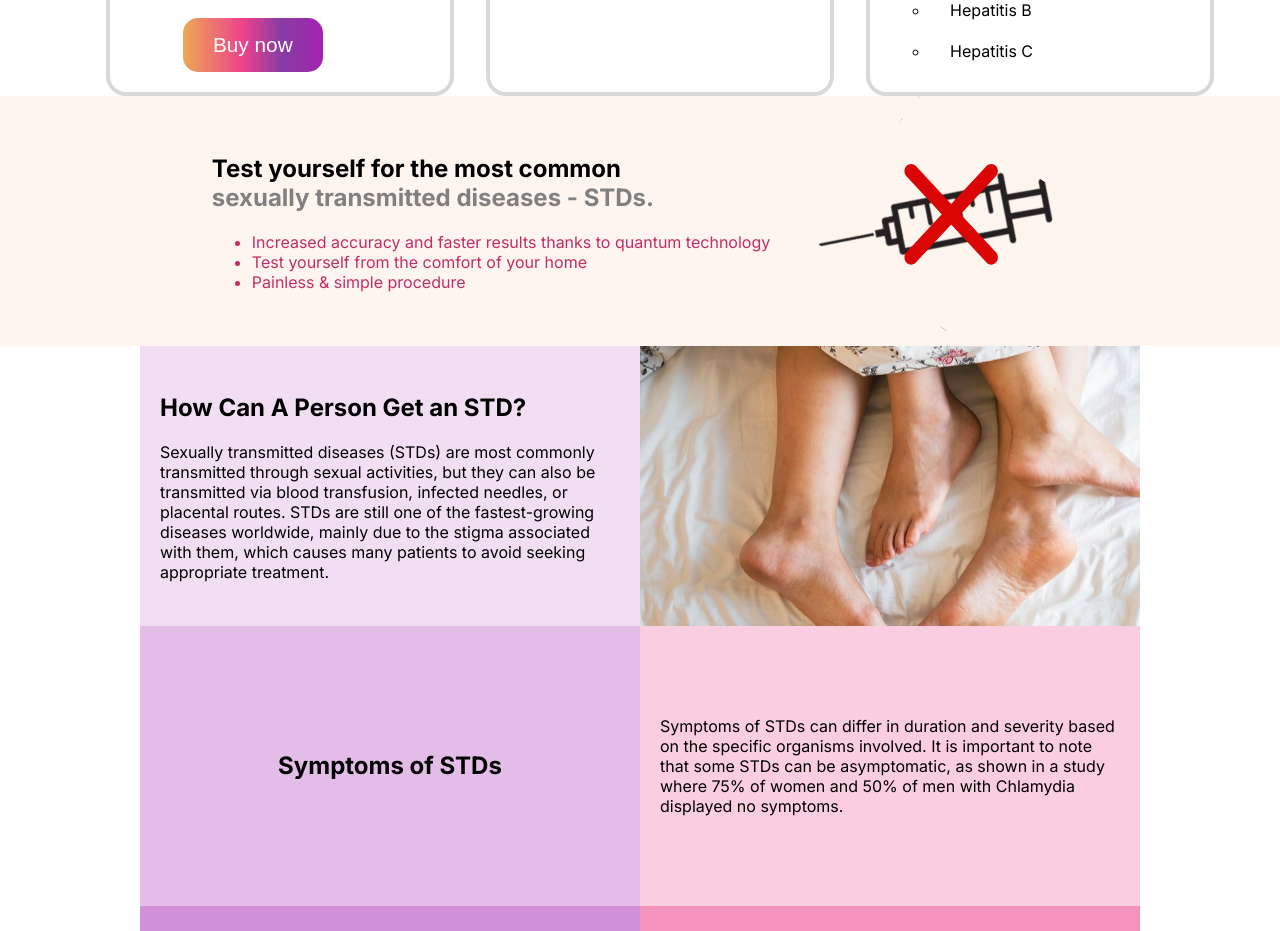
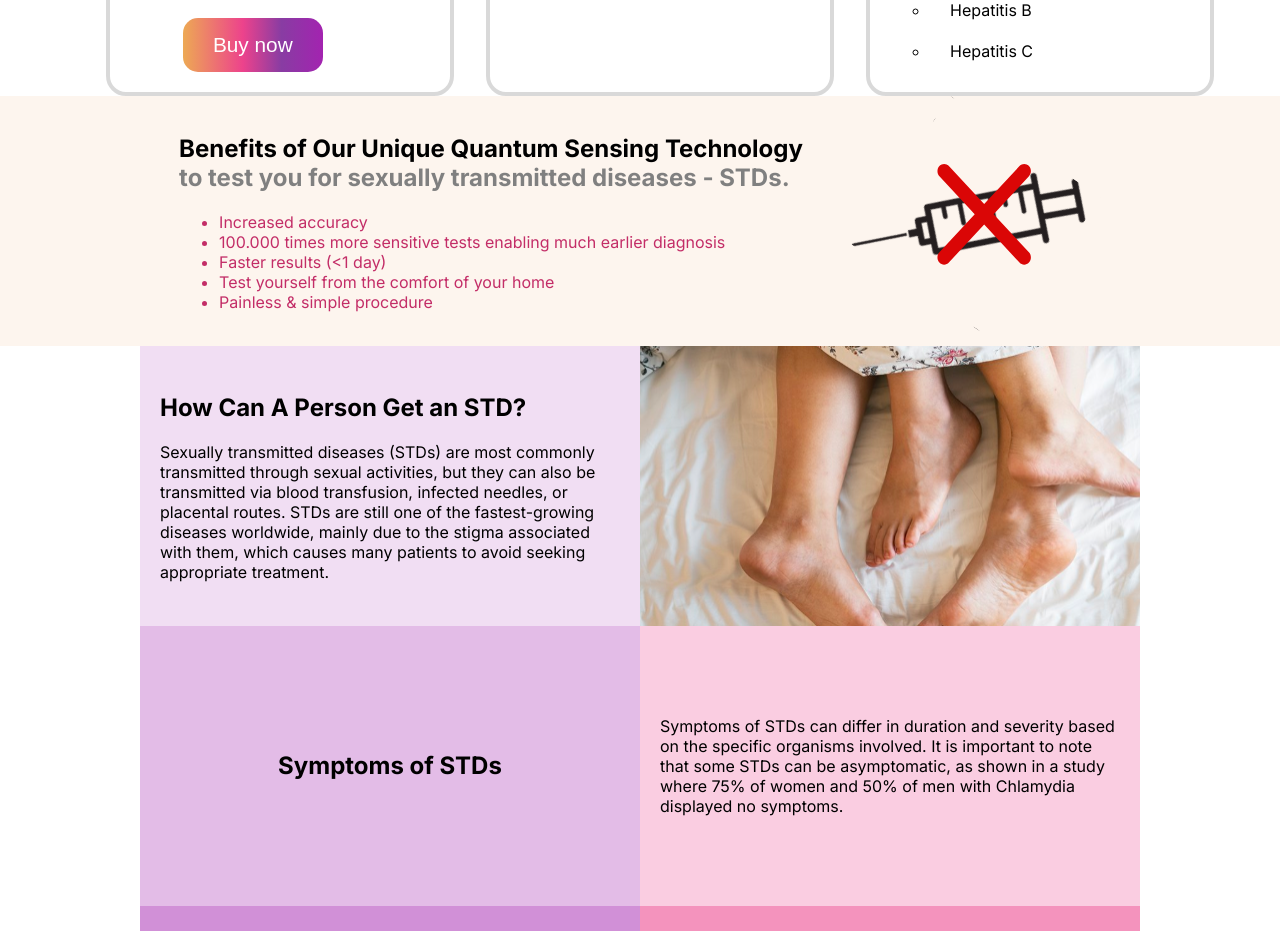
Before and after one commit to nilsrehtanz/diamed, a Next.js app: page / in a window 1280 px wide. Shown: the part 1360-2291 px from the top of the page. Built offline with nearby package versions, Linux system fonts and the light colour scheme.

Commit message:
changed test section to quantum

```diff
--- a/components/landing/TestSection.tsx
+++ b/components/landing/TestSection.tsx
@@ -7,14 +7,20 @@ function TestSection() {
     <div className={classes.container}>
       <div>
         <h2>
-          Test yourself for the most common <br />
-          <span>sexually transmitted diseases - STDs.</span>
+          Benefits of Our Unique Quantum Sensing Technology{" "}
+          <br />
+          <span>
+            to test you for sexually transmitted diseases -
+            STDs.
+          </span>
         </h2>
         <ul>
+          <li>Increased accuracy</li>
           <li>
-            Increased accuracy and faster results thanks to
-            quantum technology
+            100.000 times more sensitive tests enabling much
+            earlier diagnosis
           </li>
+          <li>Faster results (&lt;1 day)</li>
           <li>
             Test yourself from the comfort of your home
           </li>
```
